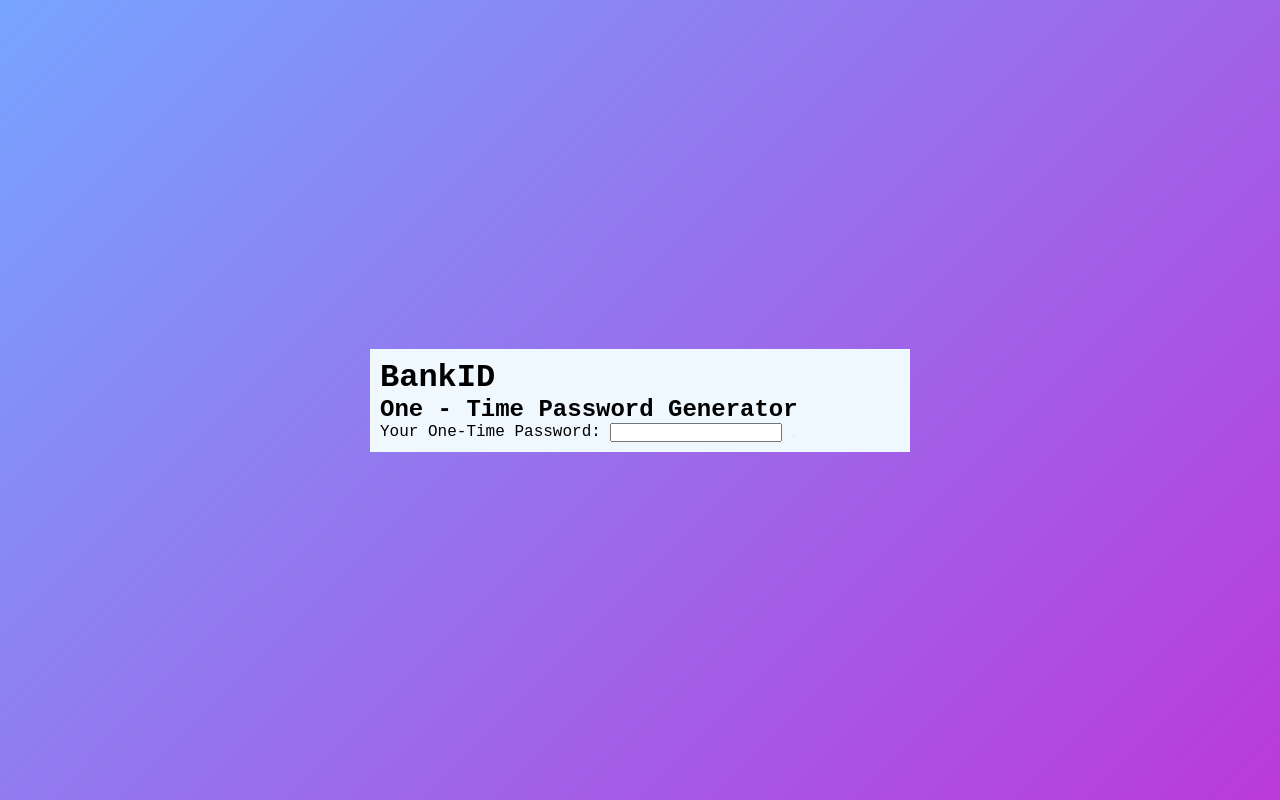
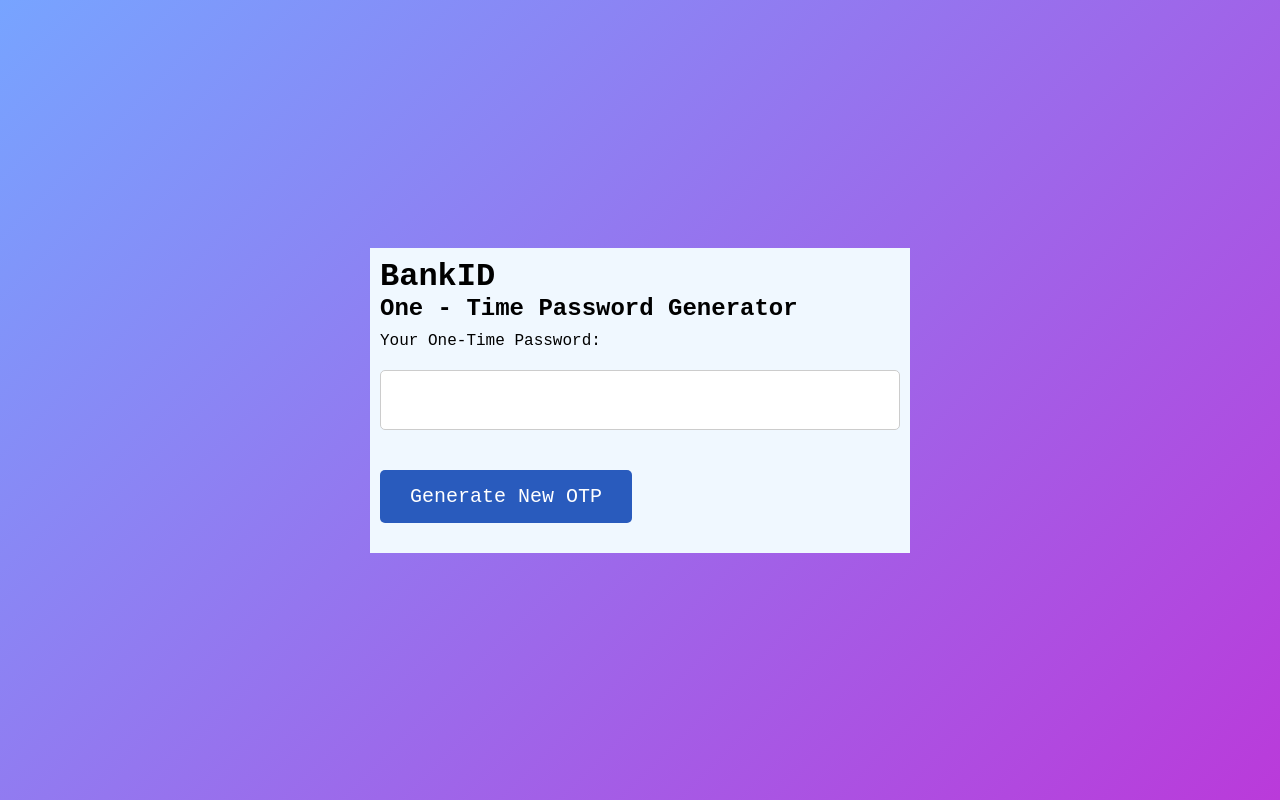
Before and after one commit to Enirose/OneTime-password-generator-BankID, a plain HTML site: page index.html in a window 1280 px wide. Drawn offline with Linux system fonts and the light colour scheme.

Commit message:
added styling

```diff
--- a/index.html
+++ b/index.html
@@ -18,7 +18,7 @@
         <div class="otp-container">
             <label for="otp">Your One-Time Password:</label>
             <input type="text" id="otp" readonly>
-            <button></button>
+            <button>Generate New OTP</button>
         </div>
     </div>
 
--- a/style.css
+++ b/style.css
@@ -20,3 +20,48 @@
     background-color: aliceblue;
     padding: 10px;
 }
+
+label {
+    display: block;
+    margin-top: 10px;
+}
+
+
+.otp-container input {
+    width: 100%;
+    height: 60px;
+    outline: none;
+    margin-top: 20px;
+    padding:0 20px;
+    font-size: 20px;
+    border-radius: 5px;
+    border: 1px solid  #bfbfbf;
+}
+
+input[type="text"] {
+    width: 100%;
+    padding: 10px;
+    margin-bottom: 20px;
+    border: 1px solid #ccc;
+    border-radius: 5px;
+    box-sizing: border-box;
+}
+
+button {
+    margin: 20px 0;
+    border: none;
+    outline-color: none;
+    color: #ffffff;
+    cursor: pointer;
+    padding: 15px 0;
+    font-size: 20px;
+    border-radius: 5px;
+    background-color: #295bbd;
+    width: calc(100% / 2 - 8px);
+    transition: background-color 0.3s;
+}
+
+button:hover {
+    background: #072766;
+    color: #ffffffd7;
+}
```
